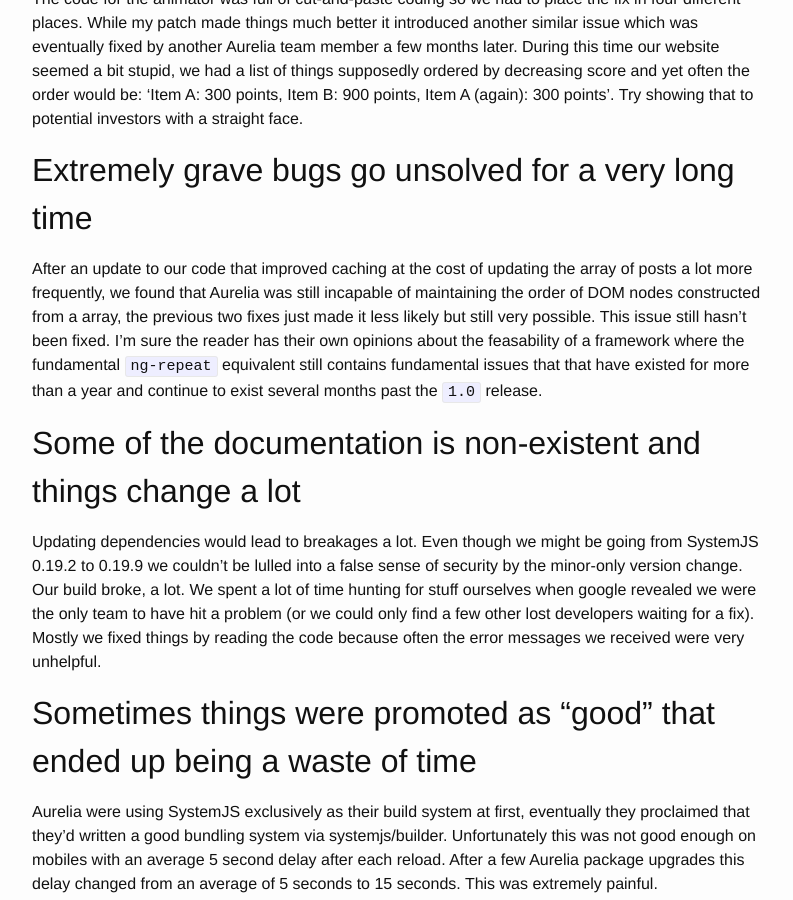
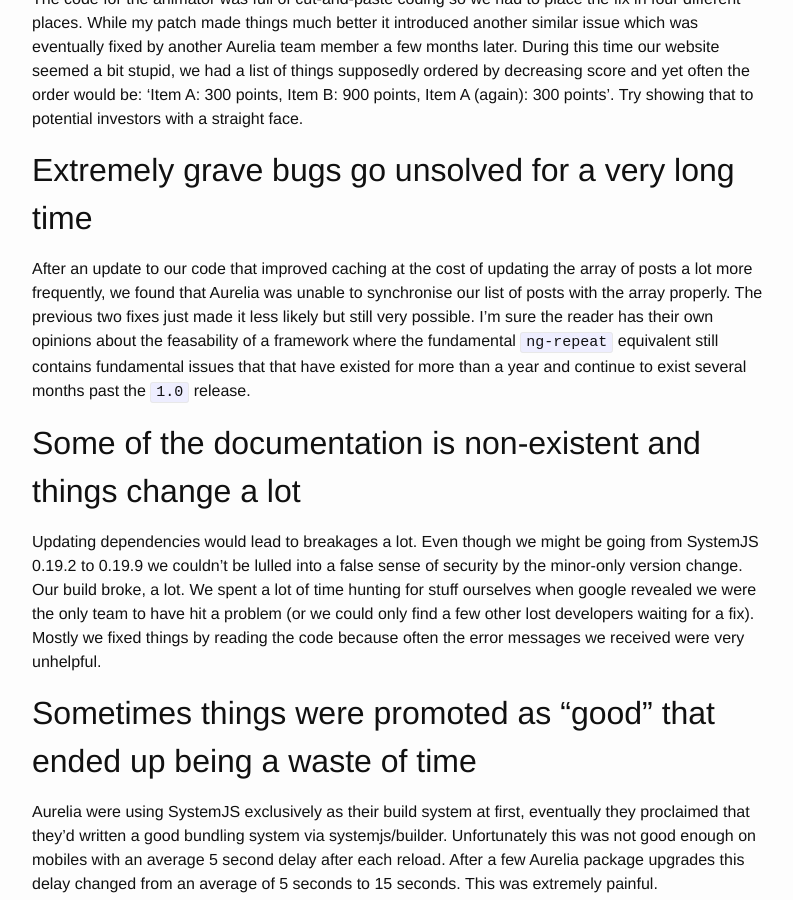
Before and after one commit to insidewhy/ohjames.github.io, a Jekyll site: the page built from _posts/2016-11-08-aurelia.md, in a window 1280 px wide and 900 px high, scrolled down 771 px. Shown: the whole window, without its empty margins (238-1031 px from the left). Built offline with Jekyll 4.4.1, drawn with Linux system fonts in a browser that asks for light colours.

Commit message:
aurelia post: readability

```diff
--- a/_posts/2016-11-08-aurelia.md
+++ b/_posts/2016-11-08-aurelia.md
@@ -19,7 +19,7 @@ The first big issue we had with Aurelia was with something as simple as showing
 
 ## Extremely grave bugs go unsolved for a very long time
 
-After an update to our code that improved caching at the cost of updating the array of posts a lot more frequently, we found that Aurelia was still incapable of maintaining the order of DOM nodes constructed from a array, the previous two fixes just made it less likely but still very possible. This issue still hasn't been fixed. I'm sure the reader has their own opinions about the feasability of a framework where the fundamental `ng-repeat` equivalent still contains fundamental issues that that have existed for more than a year and continue to exist several months past the `1.0` release.
+After an update to our code that improved caching at the cost of updating the array of posts a lot more frequently, we found that Aurelia was unable to synchronise our list of posts with the array properly. The previous two fixes just made it less likely but still very possible. I'm sure the reader has their own opinions about the feasability of a framework where the fundamental `ng-repeat` equivalent still contains fundamental issues that that have existed for more than a year and continue to exist several months past the `1.0` release.
 
 ## Some of the documentation is non-existent and things change a lot
 
```
